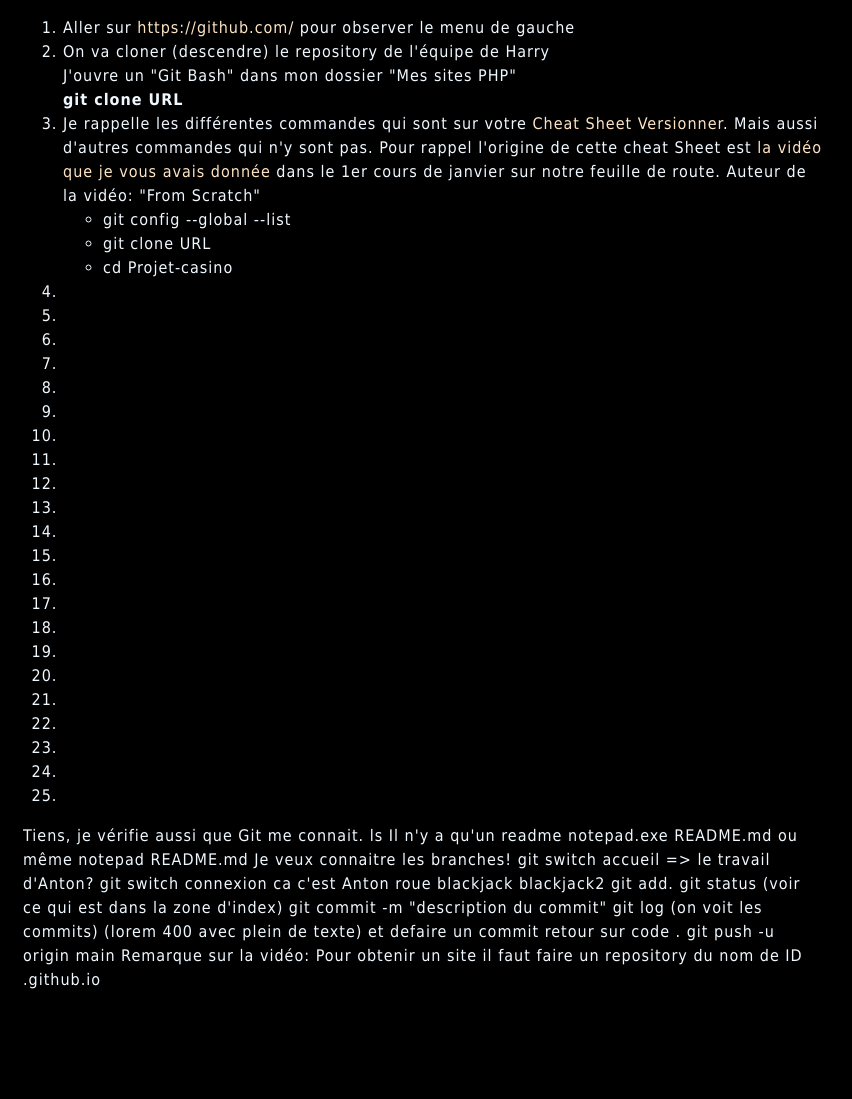
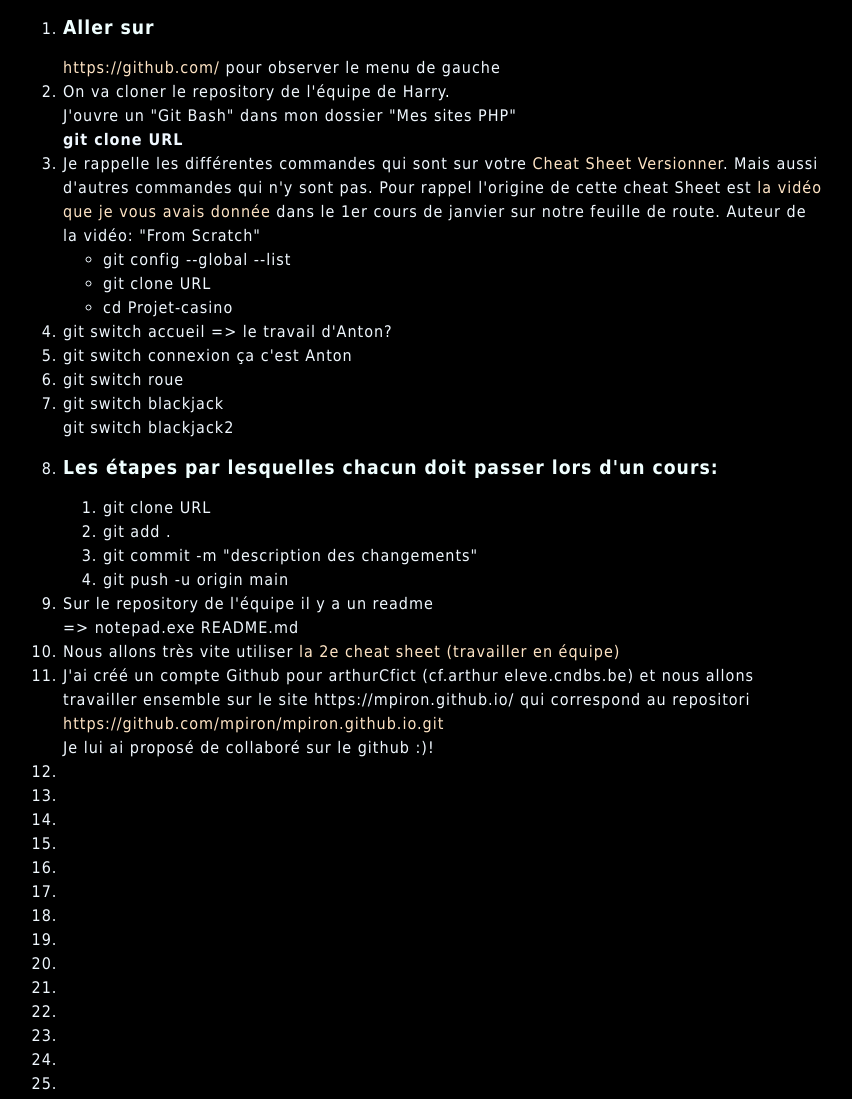
Before and after one commit to mpiron/mpiron.github.io, a plain HTML site: page index.html in a window 1280 px wide. Shown: the top 1099 px of the page, without its empty margins (217-1069 px from the left). Before the commit the page ends 992 px from the top, so only its background shows below. Drawn offline with Linux system fonts and the light colour scheme.

Commit message:
evolution du premier cours

```diff
--- a/index.html
+++ b/index.html
@@ -1,5 +1,6 @@
 <!DOCTYPE html>
 <html lang="fr">
+
 <head>
     <meta charset="UTF-8" />
     <meta http-equiv="X-UA-Compatible" content="IE=edge" />
@@ -7,27 +8,25 @@
     <link rel="stylesheet" href="miseenforme.css" />
     <title>Cours N° 1 17/02/2023</title>
 </head>
+
 <body>
     <ol>
         <li>
-        Aller sur <a href="https://github.com/">https://github.com/</a> pour
+            <h2>
+                Aller sur</h2> <a href="https://github.com/">https://github.com/</a> pour
             observer le menu de gauche
         </li>
         <li>
-        On va cloner (descendre) le repository de l'équipe de Harry
+            On va cloner le repository de l'équipe de Harry.
             <br />J'ouvre un "Git Bash" dans mon dossier "Mes sites PHP"<br />
             <b>git clone URL</b>
         </li>
         <li>
             Je rappelle les différentes commandes qui sont sur votre
-        <a
-          href="https://raw.githubusercontent.com/JustFS/cours-github/master/versionner.png"
-          >Cheat Sheet Versionner</a
-        >. Mais aussi d'autres commandes qui n'y sont pas. Pour rappel l'origine
+            <a href="https://raw.githubusercontent.com/JustFS/cours-github/master/versionner.png">Cheat Sheet
+                Versionner</a>. Mais aussi d'autres commandes qui n'y sont pas. Pour rappel l'origine
             de cette cheat Sheet est
-        <a href="https://www.youtube.com/watch?v=eXF0epLeCgo"
-          >la vidéo que je vous avais donnée</a
-        >
+            <a href="https://www.youtube.com/watch?v=eXF0epLeCgo">la vidéo que je vous avais donnée</a>
             dans le 1er cours de janvier sur notre feuille de route. Auteur de la
             vidéo: "From Scratch"
             <ul>
@@ -36,14 +35,34 @@
                 <li>cd Projet-casino</li>
             </ul>
         </li>
-      <li></li>
-      <li></li>
-      <li></li>
-      <li></li>
-      <li></li>
-      <li></li>
-      <li></li>
-      <li></li>
+
+    <li>git switch accueil => le travail d'Anton?   </li>
+    <li>git switch connexion ça
+        c'est Anton</li>
+    <li>git switch roue</li>
+    <li>git switch blackjack <br>git switch blackjack2</li>
+        <li>
+            <h2> Les étapes par lesquelles chacun doit passer lors d'un cours:</h2>
+            <ol>
+                <li>git clone URL</li>
+                <li>git add .</li>
+                <li>git commit -m "description des changements" </li>
+                <li>git push -u origin main</li>
+        </li>
+    </ol>
+    </li>
+    <li>Sur le repository de l'équipe il y a un readme <br> =>
+        notepad.exe README.md</li>
+    <li>Nous allons très vite utiliser <a
+            href="https://raw.githubusercontent.com/JustFS/cours-github/team_work/travailler_en_equipe.png"> la 2e cheat
+            sheet (travailler en équipe)</a>
+
+    </li>
+
+    <li>J'ai créé un compte Github pour arthurCfict  (cf.arthur  eleve.cndbs.be) et nous allons travailler ensemble sur le site
+        https://mpiron.github.io/ qui correspond au repositori <a href="https://github.com/mpiron/mpiron.github.io.git">https://github.com/mpiron/mpiron.github.io.git</a>
+    <br>
+Je lui ai proposé de collaboré sur le github :)!</li>
     <li></li>
     <li></li>
     <li></li>
@@ -59,13 +78,11 @@
     <li></li>
     <li></li>
     </ol>
-    Tiens, je vérifie aussi que Git me connait. ls Il n'y a qu'un readme
-    notepad.exe README.md ou même notepad README.md Je veux connaitre les
-    branches! git switch accueil => le travail d'Anton? git switch connexion ca
-    c'est Anton roue blackjack blackjack2 git add. git status (voir ce qui est
-    dans la zone d'index) git commit -m "description du commit" git log (on voit
+    Je veux connaitre les
+    branches!  git commit -m "description du commit" git log (on voit
     les commits) (lorem 400 avec plein de texte) et defaire un commit retour sur
     code . git push -u origin main Remarque sur la vidéo: Pour obtenir un site
     il faut faire un repository du nom de ID .github.io
 </body>
+
 </html>
--- a/miseenforme.css
+++ b/miseenforme.css
@@ -11,8 +11,10 @@ a {
   color: bisque;
   text-decoration: wavy;
 }
-a:hover {
+a:hover,h2:hover {
   color: burlywood;
   background-color: grey;
   border-radius: 3px;
 }
+h2{color:azure;
+font-size: 1.2em;}
```
Lines whose indentation alone changed are shown as unchanged.
